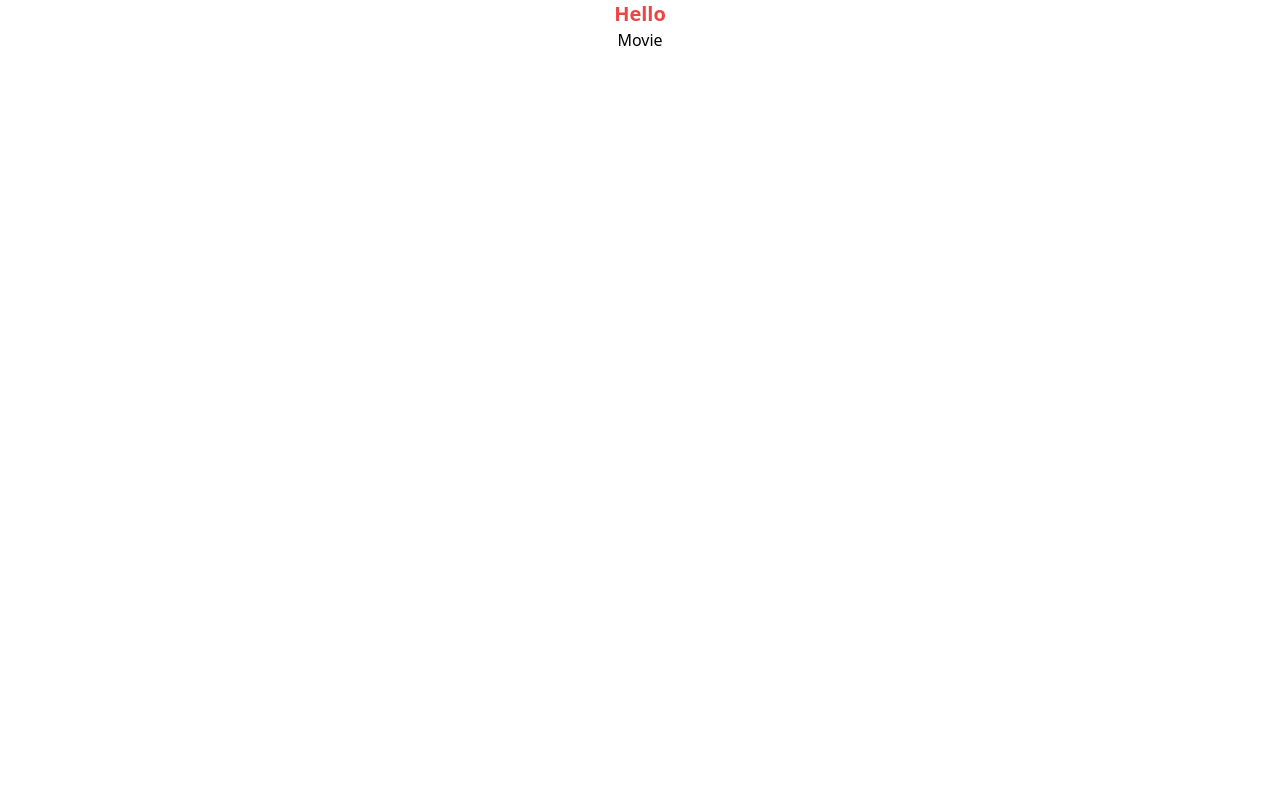
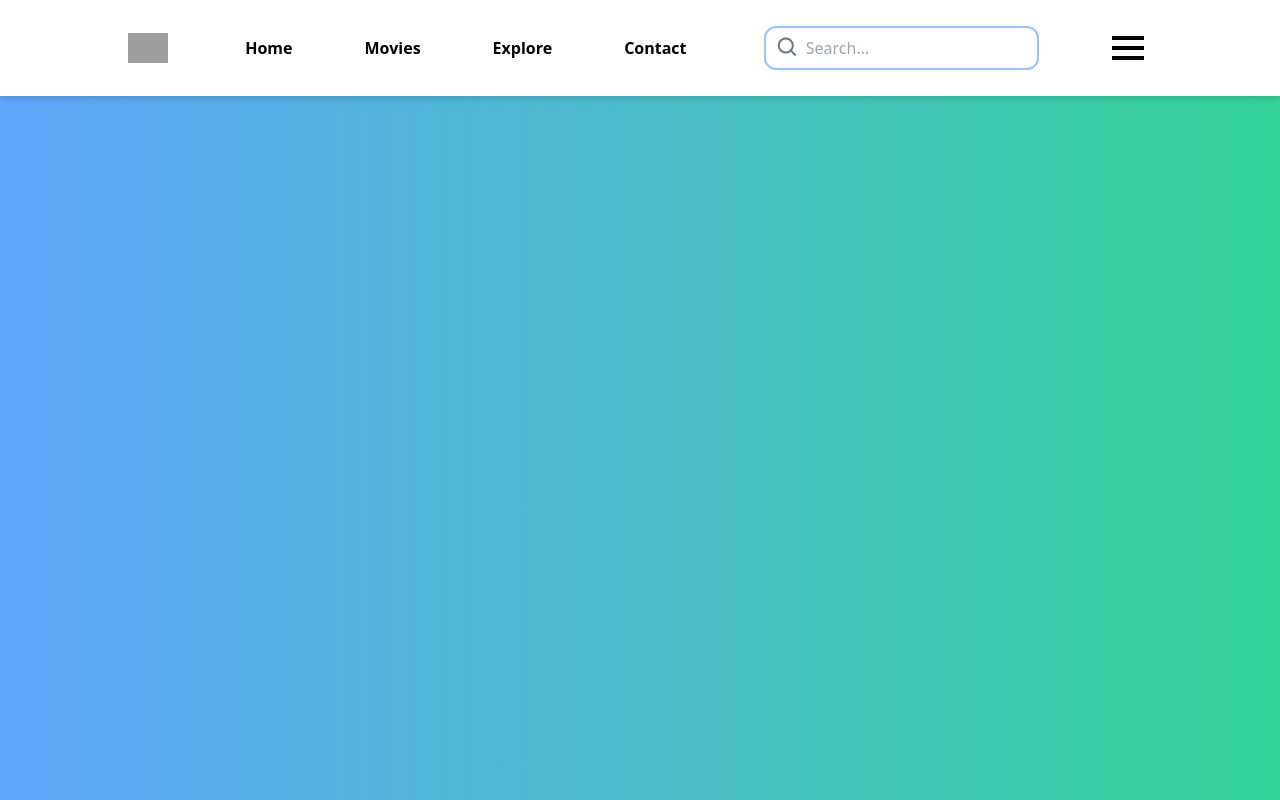
Before and after one commit to CeladaMartina/TicketBookingApp, a React (Create React App) app in the folder frontend/: page / in a window 1280 px wide. Built offline with nearby package versions, Linux system fonts and the light colour scheme; grey boxes are pictures that could not be loaded.

Commit message:
desarrollo del header

```diff
--- a/frontend/package.json
+++ b/frontend/package.json
@@ -11,8 +11,10 @@
     "@types/node": "^16.18.126",
     "@types/react": "^19.0.10",
     "@types/react-dom": "^19.0.4",
+    "next": "^15.2.0",
     "react": "^19.0.0",
     "react-dom": "^19.0.0",
+    "react-icons": "^5.5.0",
     "react-router-dom": "^7.2.0",
     "react-scripts": "5.0.1",
     "typescript": "^4.9.5",
@@ -43,6 +45,7 @@
     ]
   },
   "devDependencies": {
+    "postcss-import": "^16.1.0",
     "tailwindcss": "^3.4.17"
   }
 }
--- a/frontend/src/App.css
+++ b/frontend/src/App.css
@@ -1,38 +1,48 @@
-.App {
-  text-align: center;
+/* .container {
+  position: relative;
+  width: 95vw;
+  height: 95vh;
+  display: flex;
+  align-items: center;
+  justify-content: center;
+  background: var(--bgColor);
+  overflow: hidden;
+  border-radius: 1rem;
+  box-shadow: 2px 2px 8px var(--greyText);
 }
 
-.App-logo {
-  height: 40vmin;
-  pointer-events: none;
+body {
+  display: flex;
+  align-items: center;
+  justify-content: center;
+  margin: auto;
+  padding: 1rem;
 }
 
-@media (prefers-reduced-motion: no-preference) {
-  .App-logo {
-    animation: App-logo-spin infinite 20s linear;
-  }
+.btn {
+  border: none;
+  outline: none;
+  cursor: pointer;
+  border-radius: 8px;
+  box-shadow: 0 2px 4px var(--inputColor);
+  padding: .8rem 1rem;
+  color: var(--textColor);
+}
+.btn .icon {
+  margin-left: .5rem;
+}
+.btn:hover {
+  background: var(--paleGreen);
+  color: var(--PrimaryColor);
 }
 
-.App-header {
-  background-color: #282c34;
-  min-height: 100vh;
+.grid {
+  display: grid;
+  align-items: center;
+}
+
+.flex {
   display: flex;
-  flex-direction: column;
   align-items: center;
   justify-content: center;
-  font-size: calc(10px + 2vmin);
-  color: white;
-}
-
-.App-link {
-  color: #61dafb;
-}
-
-@keyframes App-logo-spin {
-  from {
-    transform: rotate(0deg);
-  }
-  to {
-    transform: rotate(360deg);
-  }
-}
+} */
--- a/frontend/src/App.tsx
+++ b/frontend/src/App.tsx
@@ -1,16 +1,15 @@
 import React from 'react';
 import './App.css';
 import { Route, Routes } from 'react-router-dom';
-import Movie from './components/Movie Section/Movie';
-import Container from './components/Body Section/Container';
+import Home from './components/Home/Home';
+import Header from './components/Header';
 
 const App: React.FC = () =>  {
   return (
-    <div className="App">
-      <h1 className='text-xl font-bold text-red-500'>Hello</h1>
+    <div className="container">
+    <Header />
       <Routes>
-        <Route path='/' element={<Movie />} />
-        <Route path='/container' element={<Container />} />
+        <Route path='/Home' element={<Home />} />
       </Routes>
     </div>
   );
--- a/frontend/src/components/Body Section/Container.tsx
+++ /dev/null
@@ -1,13 +0,0 @@
-import React from "react";
-
-const Container: React.FC = () => {
-  return (
-    <div className="mainContent">
-      <div className="bottom flex">
-       <button>Click</button>
-      </div>
-    </div>
-  );
-};
-
-export default Container;
--- /dev/null
+++ b/frontend/src/components/Header.tsx
@@ -0,0 +1,48 @@
+import React, { useState } from 'react'
+
+const Header = () => {
+
+    const [isMenuOpen, setIsMenuOpen] = useState(false)
+  return (
+    <div className='w-full h-full absolute bg-gradient-to-r from-blue-400 to-emerald-400'>
+        <header className='flex justify-between items-center text-black py-6 px-8 md:px-32 bg-white drop-shadow-md'>
+            <a href='#'>
+                <img src="https://cdn-icons-png.flaticon.com/512/9769/9769450.png" alt='' className='w-10 w hover:scale-105 transition-all'/>
+            </a>
+
+            <ul className='hidden xl:flex items-center gap-12 font-semibold text-base'>
+                <li className='p-3 hover:bg-sky-400 hover:text-white rounded-md transition-all cursor-pointer'>Home</li>
+                <li className='p-3 hover:bg-sky-400 hover:text-white rounded-md transition-all cursor-pointer'>Movies</li>
+                <li className='p-3 hover:bg-sky-400 hover:text-white rounded-md transition-all cursor-pointer'>Explore</li>
+                <li className='p-3 hover:bg-sky-400 hover:text-white rounded-md transition-all cursor-pointer'>Contact</li>
+            </ul>
+
+            <div className='relative hidden md:flex items-center justify-center gap-3 '>
+                <i className='bx bx-search absolute left-3 text-2xl text-gray-500'></i>
+                <input type='text' placeholder='Search...' className='py-2 pl-10 rounded-xl border-2 border-blue-300 focus:bg-slate-100 focus:outline-sky-500'/>
+            </div>
+
+            <i className='bx bx-menu xl:hidden block text-5xl cursor-pointer'
+            onClick={() => setIsMenuOpen(!isMenuOpen)}></i>
+
+            <div className={`absolute xl:hidden top-24 left-0 w-full bg-white flex flex-col items-center gap-6 font-semibold text-lg transform transition-transform ${isMenuOpen ? "opacity-100" : "opacity-0"}`}
+            style={{transition: "transform 0.3s ease, opacity o.3s ease"}}>
+                <li className='list-none w-full text-center p-4 hover:bg-sky-400 hover:text-white transition-all cursor-pointer'>
+                    Home
+                </li>
+                <li className='list-none w-full text-center p-4 hover:bg-sky-400 hover:text-white transition-all cursor-pointer'>
+                    Movies
+                </li>
+                <li className='list-none w-full text-center p-4 hover:bg-sky-400 hover:text-white transition-all cursor-pointer'>
+                    Explore
+                </li>
+                <li className='list-none w-full text-center p-4 hover:bg-sky-400 hover:text-white transition-all cursor-pointer'>
+                    Contact
+                </li>
+            </div>
+        </header>
+    </div>
+  )
+}
+
+export default Header
--- /dev/null
+++ b/frontend/src/components/Home/Home.tsx
@@ -0,0 +1,13 @@
+import React from 'react'
+
+const Home = () => {
+  return (
+    <div>
+        <button className='cursor-pointer rounded-custom shadow-custom px-4 py-3 text-textColor hover:bg-paleGreen hover:text-primary'>
+            Click
+        </button>
+    </div>
+  )
+}
+
+export default Home
--- a/frontend/src/components/Movie Section/Movie.tsx
+++ /dev/null
@@ -1,9 +0,0 @@
-import React from 'react'
-
-const Movie = () => {
-  return (
-    <div>Movie</div>
-  )
-}
-
-export default Movie;
--- a/frontend/src/index.css
+++ b/frontend/src/index.css
@@ -1,3 +1,5 @@
+@import url('https://fonts.googleapis.com/css2?family=Montserrat:wght@300;400;500;600;700&display=swap');
+
 @tailwind base;
 @tailwind components;
 @tailwind utilities;
--- a/frontend/src/index.tsx
+++ b/frontend/src/index.tsx
@@ -11,6 +11,8 @@ const root = ReactDOM.createRoot(
 root.render(
   <BrowserRouter>
     <App />
+    <link href='https://unpkg.com/boxicons@2.1.4/css/boxicons.min.css' rel='stylesheet'></link>
+
   </BrowserRouter>
 );
 
--- a/frontend/tailwind.config.js
+++ b/frontend/tailwind.config.js
@@ -4,7 +4,38 @@ module.exports = {
     "./src/**/*.{js,jsx,ts,tsx}",
   ],
   theme: {
-    extend: {},
+    extend: {
+      colors: {
+        primary: 'hsl(94, 59%, 35%)',
+        hover: '#bdf094',
+        paleGreen: 'hsl(96, 75%, 89%)',
+        whiteColor: 'hsl(0, 0%, 100%)',
+        blackColor: 'hsl(0, 0%, 18%)',
+        textColor: 'hsl(240, 1%, 48%)',
+        bgColor: 'hsl(220, 10%, 94%)',
+        greyText: 'rgb(190, 190, 190)',
+        inputColor: 'hsl(330, 12%, 97%)',
+      },
+      fontSize: {
+        biggest: '2.5rem',
+        h1: '1.5rem',
+        h2: '1.25rem',
+        h3: '1rem',
+        normal: '.938rem',
+        small: '.813rem',
+        smallest: '.75rem',
+      },
+      boxShadow: {
+        custom: '0 2px 4px hsl(330, 12%, 97%)',
+        container: '2px 2px 8px rgb(190, 190, 190)',
+      },
+      borderRadius: {
+        custom: '8px',
+      },
+    },
+    fontFamily: {
+      montserrat: ['Montserrat', 'sans-serif'],
+    },
   },
   plugins: [],
 }
```
Also changed, not shown: 1 other file (tests, documents, lock files or other folders).
